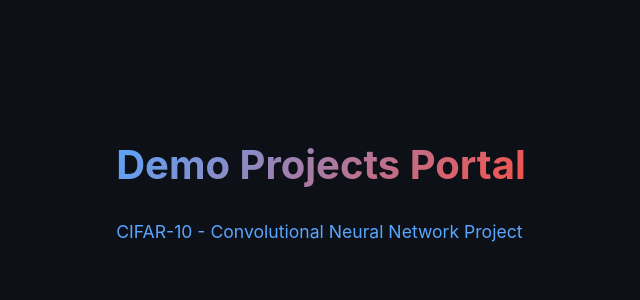
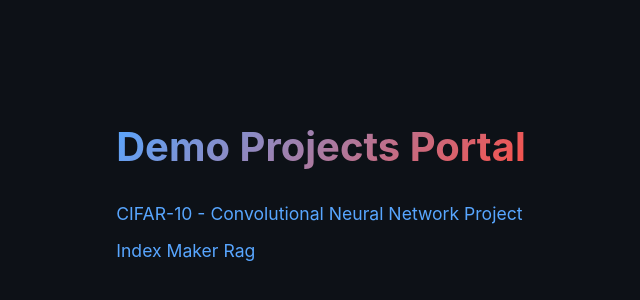
Before and after one commit to maleckicoa/investor-lab, a Next.js app in the folder frontend/: page /demo-apps in a window 1280 px wide. Shown: the part 214-514 px from the top of the page, without its empty margins (319-959 px from the left). Built offline with nearby package versions, Linux system fonts and the light colour scheme; no server answers.

Commit message:
Adding the Index Maker API

```diff
--- a/frontend/app/(demo)/demo-apps/page.tsx
+++ b/frontend/app/(demo)/demo-apps/page.tsx
@@ -3,6 +3,7 @@
 export default function DemoProjectsPage() {
     const projects = [
       { name: "CIFAR-10 - Convolutional Neural Network Project", link: "/demo-apps/cifar-10" },
+      { name: "Index Maker Rag", link: process.env.NEXT_PUBLIC_INDEX_MAKER_URL },
     ];
 
     return (
```
